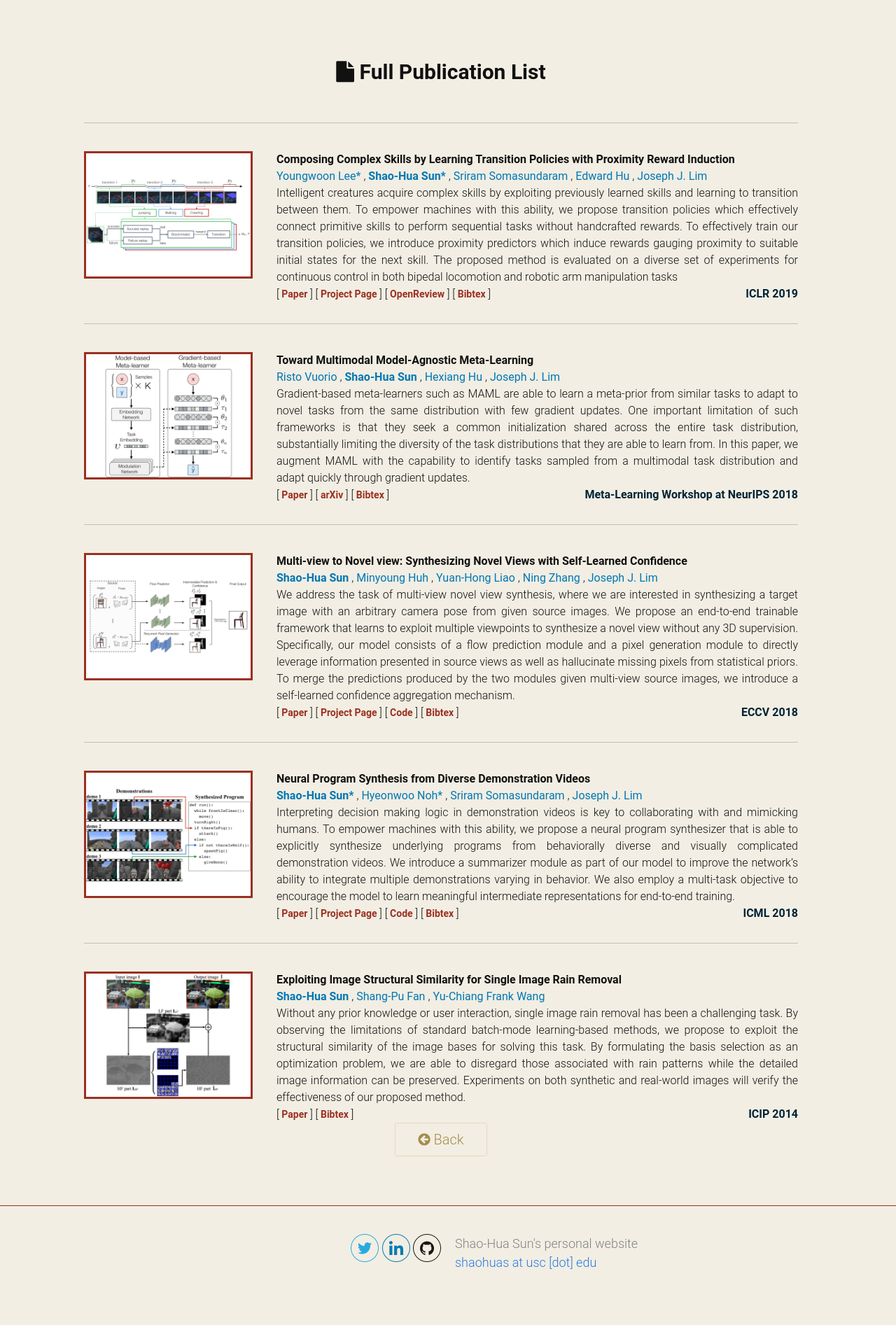
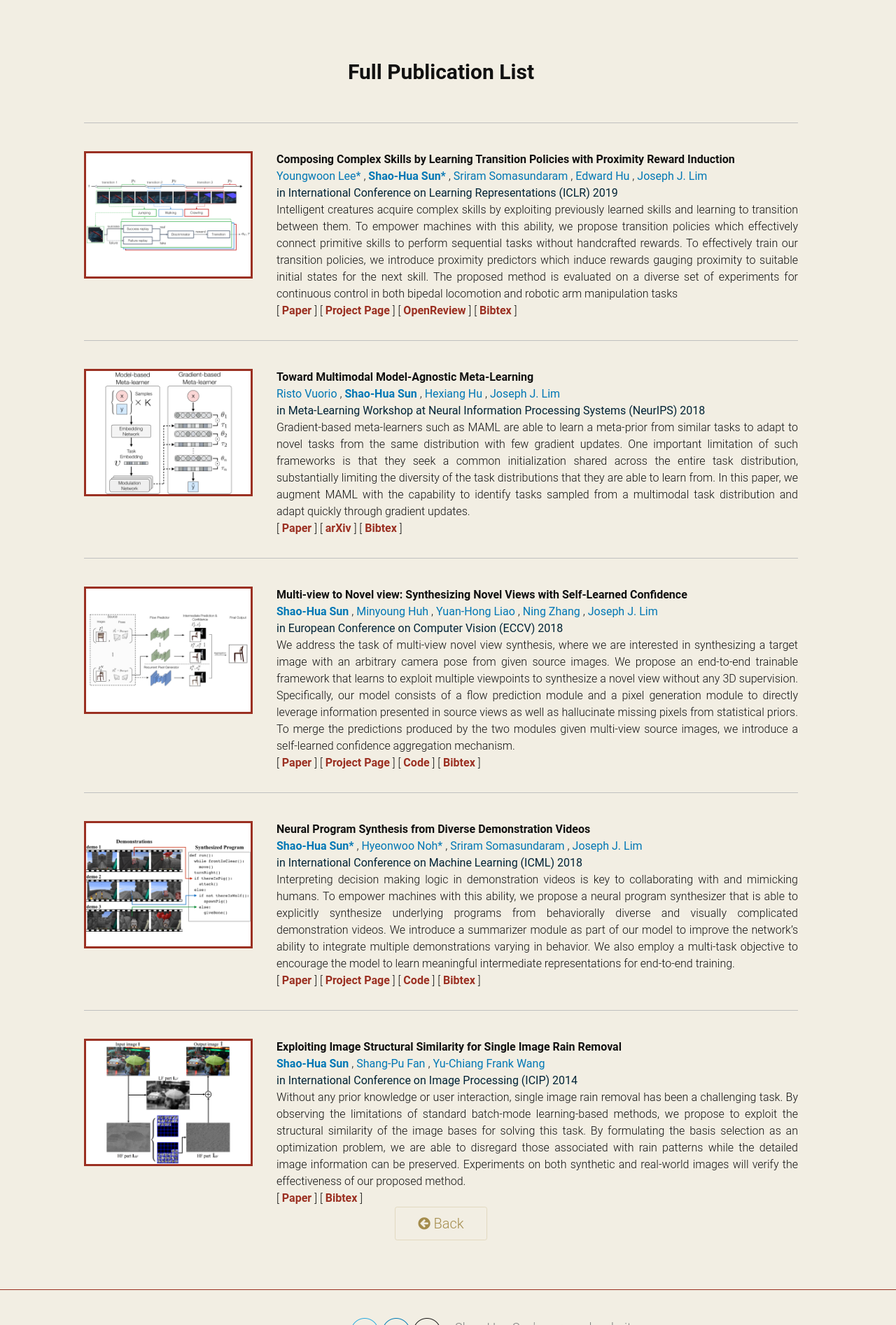
Before and after one commit to shaohua0116/shaohua0116.github.io, a Jekyll site: the page built from publications.html, in a window 1280 px wide, cut to the strip 0-1893 px from the top of the page. Shown: the whole strip at 70% size. Built offline with Jekyll 4.4.1, drawn with Linux system fonts in a browser that asks for light colours.

Commit message:
reorder items for pubs

```diff
--- a/_data/publications.yml
+++ b/_data/publications.yml
@@ -1,4 +1,3 @@
-
 - title: 'Composing Complex Skills by Learning Transition Policies with Proximity Reward Induction'
   date:  'May 2019'
   imgurl: '/images/projects/transition.png'
@@ -26,7 +25,7 @@
       url:  'https://openreview.net/forum?id=rygrBhC5tQ'
     - name: 'Bibtex'
       url:  './bibtex/transition.txt'
-  publisher:  'ICLR 2019'
+  publisher:  'International Conference on Learning Representations (ICLR) 2019'
   status:   ''
   # place:    'in New Orleans, USA'
 
@@ -53,7 +52,7 @@
       url:  'https://arxiv.org/abs/1812.07172'
     - name: 'Bibtex'
       url:  './bibtex/mumomaml.txt'
-  publisher:  'Meta-Learning Workshop at NeurIPS 2018'
+  publisher:  'Meta-Learning Workshop at Neural Information Processing Systems (NeurIPS) 2018'
   status:   ''
   # place:    'in Montreal, Canada'
 
@@ -73,7 +72,7 @@
       url:  'https://people.eecs.berkeley.edu/~nzhang/'
     - name: Joseph J. Lim
       url:  'http://www-bcf.usc.edu/~limjj/'
-  publisher:  'ECCV 2018'
+  publisher:  'European Conference on Computer Vision (ECCV) 2018'
   status:   ''
   # place:    'in Munich, Germany'
   desc: 'We address the task of multi-view novel view synthesis, where we are interested in synthesizing a target image with an arbitrary camera pose from given source images. We propose an end-to-end trainable framework that learns to exploit multiple viewpoints to synthesize a novel view without any 3D supervision. Specifically, our model consists of a flow prediction module and a pixel generation module to directly leverage information presented in source views as well as hallucinate missing pixels from statistical priors. To merge the predictions produced by the two modules given multi-view source images, we introduce a self-learned confidence aggregation mechanism.'
@@ -102,7 +101,7 @@
       url:  'http://srirams32.github.io/'
     - name: Joseph J. Lim
       url:  'http://www-bcf.usc.edu/~limjj/'
-  publisher:  'ICML 2018'
+  publisher:  'International Conference on Machine Learning (ICML) 2018'
   status:   ''
   # place:    'in Stockholm, Sweden'
   desc: 'Interpreting decision making logic in demonstration videos is key to collaborating with and mimicking humans. To empower machines with this ability, we propose a neural program synthesizer that is able to explicitly synthesize underlying programs from behaviorally diverse and visually complicated demonstration videos. We introduce a summarizer module as part of our model to improve the network’s ability to integrate multiple demonstrations varying in behavior. We also employ a multi-task objective to encourage the model to learn meaningful intermediate representations for end-to-end training.'
@@ -129,7 +128,7 @@
       url:  '#'
     - name: Yu-Chiang Frank Wang
       url:  'http://vllab.ee.ntu.edu.tw/members.html'
-  publisher:  'ICIP 2014'
+  publisher:  'International Conference on Image Processing (ICIP) 2014'
   status:   ''
   # place:    'in Paris, France'
   desc: 'Without any prior knowledge or user interaction, single image rain removal has been a challenging task. By observing the limitations of standard batch-mode learning-based methods, we propose to exploit the structural similarity of the image bases for solving this task. By formulating the basis selection as an optimization problem, we are able to disregard those associated with rain patterns while the detailed image information can be preserved. Experiments on both synthetic and real-world images will verify the effectiveness of our proposed method.'
--- a/_sass/_publications.scss
+++ b/_sass/_publications.scss
@@ -1,4 +1,3 @@
-
 .publications {
   max-width:        -webkit-calc(100% - (#{$spacing-unit} / 2));
   max-width:        calc(100% - (#{$spacing-unit} / 2));
@@ -68,18 +67,26 @@
 
 .pub-right > .title {
   font-weight:  600;
+  font-size:    16px;
 }
 
 .pub-right > .authors > .author {
   color:          $blue-color;
   font-weight:    400;
+  font-size:      16px;
+}
+
+.pub-right > .publisher > .publisher {
+  color:          $blue-color-dark;
+  font-weight:    400;
+  font-size:      16px;
 }
 
 .pub-right > .tags > .tag {
-  color:          $red-color-dark;
-  font-weight:    500;
-  font-size:      14px;
-}
+   color:          $red-color-dark;
+   font-weight:    500;
+   font-size:      16px;
+ }
 
 .pub-right > .desc > p {
   margin: auto;
@@ -94,20 +101,20 @@
   font-size:      16px;
 }
 
-.pub-right > .publish > .status {
-  color:          $red-color-dark;
-  font-weight:    800;
-  font-size:      16px;
-  @include media-query($on-palm) {
-    display: none;
-  }
-}
+// .pub-right > .publish > .status {
+//   color:          $red-color-dark;
+//   font-weight:    800;
+//   font-size:      16px;
+//   @include media-query($on-palm) {
+//     display: none;
+//   }
+// }
 
-.pub-right > .publish > .place {
-  color:          $blue-color;
-  font-weight:    500;
-  font-size:      16px;
-  @include media-query($on-palm) {
-    display: none;
-  }
-}
+// .pub-right > .publish > .place {
+//   color:          $blue-color;
+//   font-weight:    500;
+//   font-size:      16px;
+//   @include media-query($on-palm) {
+//     display: none;
+//   }
+// }
--- a/index.html
+++ b/index.html
@@ -73,6 +73,9 @@
             {% if forloop.last == false %},{% endif %}
           {% endfor %}
         </div>
+        <div class="publisher">
+            <span class="publisher">in {{ publication.publisher }}</span>
+        </div>
         <div class="desc">
           <p>
           {% if publication.desc contains '<!--more-->' %}
@@ -83,7 +86,9 @@
           </p>
         </div>
         <div class="publish">
+          <!--
           <span class="publisher">{{ publication.publisher }}</span>
+          -->
           <span class="status">{{ publication.status }}</span>
           <span class="place">{{ publication.place }}</span>
         </div>
--- a/publications.html
+++ b/publications.html
@@ -6,7 +6,6 @@
 
 <div id="publications" class="publications">
   <h1 class="lg-heading text-center">
-    <i class="fa fa-file" aria-hidden="true"></i>
     Full Publication List
   </h1>
 
@@ -30,11 +29,16 @@
         {% if forloop.last == false %},{% endif %}
         {% endfor %}
       </div>
+      <div class="publisher">
+        <span class="publisher">in {{ publication.publisher }}</span>
+      </div>
       <div class="desc">
         <p>{{ publication.desc }}</p>
       </div>
       <div class="publish">
+        <!--
         <span class="publisher">{{ publication.publisher }}</span>
+        -->
         <span class="status">{{ publication.status }}</span>
         <span class="place">{{ publication.place }}</span>
       </div>
--- a/timeline.html
+++ b/timeline.html
@@ -9,7 +9,6 @@
 
 <div id="timeline" class="timeline">
   <h1 class="lg-heading text-center">
-    <i class="fa fa-tasks" aria-hidden="true"></i>
     Timeline
   </h1>
 
@@ -35,4 +34,9 @@
     </div>
     {% endfor %}
   </div>
+  <div class="button">
+    <h1 class="sm-heading text-center"><a href="{{ site.url }}">
+      <i class="fa fa-arrow-circle-left"></i> Back
+    </a></h1>
+  </div>
 </div>
```
